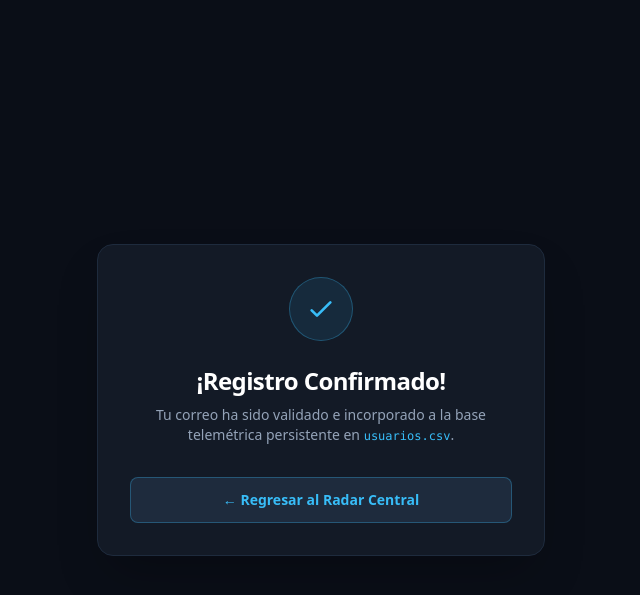
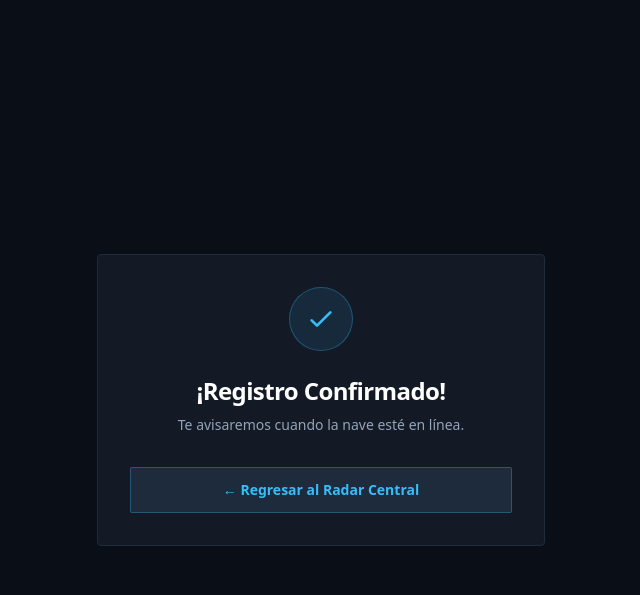
Before and after one commit to Aristides-19/aegis-star, a FastAPI app: page /thanks in a window 1280 px wide. Shown: the top 595 px of the page, without its empty margins (319-959 px from the left). Run offline with FastAPI, Linux system fonts and the light colour scheme; some libraries are stand-ins or nearby versions.

Commit message:
style(web): bring the thanks page in line with the landing
Three leftovers from before the redesign:

- it named usuarios.csv in the copy, which tells a visitor where the data is
  stored; the message is now simply that we will be in touch
- rounded-2xl and rounded-lg, while the landing had moved to rounded and
  rounded-sm
- the shadow-2xl glow the landing had dropped

Co-authored-by: Marie Graffe <m.graffe@correo.unimet.edu.ve>

```diff
--- a/web/templates/thanks.html
+++ b/web/templates/thanks.html
@@ -8,7 +8,7 @@
 </head>
 <body class="bg-[#0a0e17] text-slate-200 font-sans min-h-screen flex items-center justify-center p-6 selection:bg-[#38bdf8] selection:text-black">
 
-  <main class="max-w-md w-full bg-[#131a26] border border-[#1e2b3d] p-8 rounded-2xl text-center space-y-6 shadow-2xl">
+  <main class="max-w-md w-full bg-[#131a26] border border-[#1e2b3d] p-8 rounded text-center space-y-6">
     <div class="inline-flex items-center justify-center w-16 h-16 rounded-full bg-[#38bdf8]/10 text-[#38bdf8] border border-[#38bdf8]/30 mx-auto">
       <svg class="w-8 h-8" fill="none" stroke="currentColor" viewBox="0 0 24 24">
         <path stroke-linecap="round" stroke-linejoin="round" stroke-width="2" d="M5 13l4 4L19 7"></path>
@@ -18,12 +18,12 @@
     <div class="space-y-2">
       <h1 class="text-2xl font-bold text-white tracking-tight">¡Registro Confirmado!</h1>
       <p class="text-sm text-slate-400">
-        Tu correo ha sido validado e incorporado a la base telemétrica persistente en <span class="font-mono text-xs text-[#38bdf8]">usuarios.csv</span>.
+        Te avisaremos cuando la nave esté en línea.
       </p>
     </div>
 
     <div class="pt-2">
-      <a href="/" class="inline-block w-full py-3 bg-[#1e2b3d] hover:bg-[#283950] text-[#38bdf8] border border-[#38bdf8]/30 rounded-lg text-sm font-semibold transition-all">
+      <a href="/" class="inline-block w-full py-3 bg-[#1e2b3d] hover:bg-[#283950] text-[#38bdf8] border border-[#38bdf8]/30 rounded-sm text-sm font-semibold transition-all">
         ← Regresar al Radar Central
       </a>
     </div>
--- a/web/users.csv
+++ b/web/users.csv
@@ -1,2 +1,3 @@
 email,timestamp
 ar@test.com,2026-11-15T21:11:11.252962+00:00
+sddsfs@sdffd.com,2026-11-15T21:12:32.778854+00:00
```
